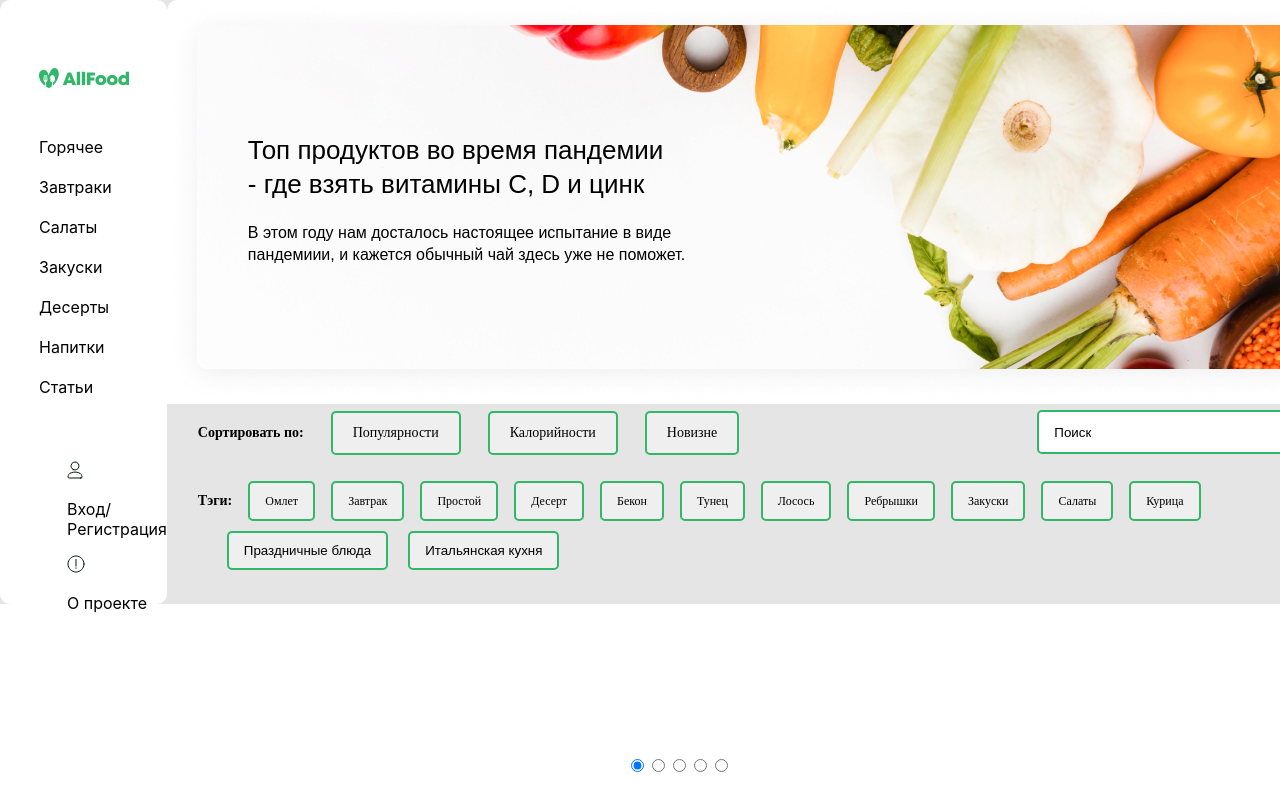
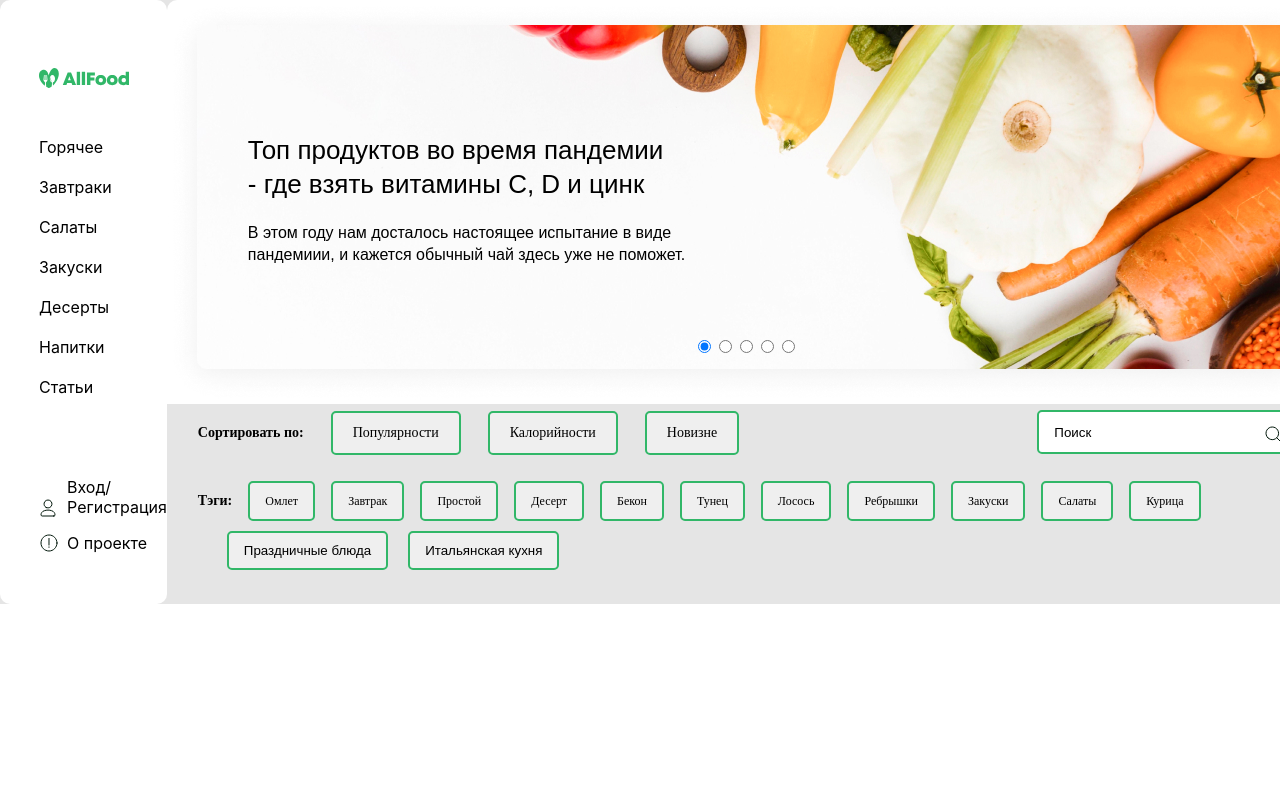
Before and after one commit to attorney2005/food-market, a React (Create React App) app in the folder my-app/: page / in a window 1280 px wide. Shown: the top 800 px of the page. Built offline with nearby package versions, Linux system fonts and the light colour scheme.

Commit message:
Сделал кнопки хедера

```diff
--- a/my-app/src/components/header-presentation/header-presentation.scss
+++ b/my-app/src/components/header-presentation/header-presentation.scss
@@ -1,5 +1,6 @@
 
 .header__presentation {
+  position: relative;
   float: right;
   padding-top: 134px;
   padding-left: 81px;
@@ -30,8 +31,8 @@
 
 .header__form {
   position: absolute;
-  bottom: 11px;
-  right: 549px;
+  bottom: 108px;
+  right: 548px;
 }
 
 .header__form-container {
--- a/my-app/src/components/log-in/log-in.scss
+++ b/my-app/src/components/log-in/log-in.scss
@@ -1,6 +1,19 @@
 
 .header__aside-login {
+  position: relative;
   padding: 48px 0 0 28px;
   border: #01170A;
   background-size: 1px;
 }
+
+.header__aside-login-user-icon {
+  position: absolute;
+  bottom: 36px;
+  left: 1px;
+}
+
+.header__aside-login-info-icon {
+  position: absolute;
+  bottom: 1px;
+  left: 1px;
+}
--- a/my-app/src/components/log-in/log-in.tsx
+++ b/my-app/src/components/log-in/log-in.tsx
@@ -4,12 +4,12 @@ import './log-in.scss';
 function LogIn(): JSX.Element {
   return (
     <div className="header__aside-login">
-      <svg width="16" height="18" viewBox="0 0 16 18" fill="none" xmlns="http://www.w3.org/2000/svg">
+      <svg className="header__aside-login-user-icon" width="16" height="18" viewBox="0 0 16 18" fill="none" xmlns="http://www.w3.org/2000/svg">
         <path d="M13.8333 17H2.16667C1.52234 17 1 16.5095 1 15.9044C1 14.0922 2.19724 12.4701 4.00426 11.8341L4.36303 11.7078C6.70803 10.8825 9.29197 10.8825 11.637 11.7078L11.9957 11.8341C13.8028 12.4701 15 14.0922 15 15.9044C15 16.5095 14.4777 17 13.8333 17Z" stroke="#01170A" stroke-linecap="square" stroke-linejoin="round"/>
         <path d="M6.22126 8.47276C7.33774 9.01134 8.66226 9.01134 9.77874 8.47276C10.8178 7.97152 11.5623 7.05858 11.8067 5.98588L11.8719 5.69958C12.1219 4.60262 11.8549 3.45773 11.1396 2.55928L11.0349 2.42771C10.3195 1.52912 9.19473 1 8 1C6.80527 1 5.68051 1.52913 4.96512 2.42771L4.86038 2.55928C4.14509 3.45773 3.8781 4.60262 4.12805 5.69958L4.19329 5.98588C4.43771 7.05858 5.18218 7.97152 6.22126 8.47276Z" stroke="#01170A" stroke-linecap="square" stroke-linejoin="round"/>
       </svg>
       <p>Вход/Регистрация</p>
-      <svg width="18" height="18" viewBox="0 0 18 18" fill="none" xmlns="http://www.w3.org/2000/svg">
+      <svg className="header__aside-login-info-icon" width="18" height="18" viewBox="0 0 18 18" fill="none" xmlns="http://www.w3.org/2000/svg">
         <path d="M8.99079 4.42857V11.0571M8.99079 12.8857V13.3429M17 9C17 13.4183 13.4183 17 9 17C4.58172 17 1 13.4183 1 9C1 4.58172 4.58172 1 9 1C13.4183 1 17 4.58172 17 9Z" stroke="#01170A" stroke-linecap="round" stroke-linejoin="round"/>
       </svg>
       <p>О проекте</p>
--- a/my-app/src/components/sort-on/sort-on-container.scss
+++ b/my-app/src/components/sort-on/sort-on-container.scss
@@ -1,4 +1,5 @@
 .header__sort-on-container {
+  position: relative;
 padding-left: 31px;
 }
 
@@ -18,3 +19,9 @@ padding-left: 31px;
   border-radius: 5px;
   border-color: #31B768;
 }
+
+.header__sort-input-pic {
+  position: absolute;
+  bottom: 13px;
+  right: 65px;
+}
--- a/my-app/src/components/sort-on/sort-on-container.tsx
+++ b/my-app/src/components/sort-on/sort-on-container.tsx
@@ -19,7 +19,7 @@ function SortOnContainer(): JSX.Element {
         />
       ))}
       <input className="header__sort-input" value="Поиск" />
-      <svg width="16" height="16" viewBox="0 0 16 16" fill="none" xmlns="http://www.w3.org/2000/svg">
+      <svg className="header__sort-input-pic" width="16" height="16" viewBox="0 0 16 16" fill="none" xmlns="http://www.w3.org/2000/svg">
       <path d="M15 15L11.7709 11.75M2.84041 11.7956C1.25315 10.1981 0.633257 7.86957 1.21423 5.68726C1.79521 3.50495 3.48879 1.80037 5.65703 1.21562C7.82526 0.630876 10.1387 1.25479 11.726 2.85236C13.3133 4.44992 13.9331 6.77842 13.3522 8.96073C12.7712 11.143 11.0776 12.8476 8.90938 13.4324C6.74114 14.0171 4.42767 13.3932 2.84041 11.7956Z" stroke="#01170A" stroke-linecap="round" stroke-linejoin="round"/>
     </svg>
     </div>
```
